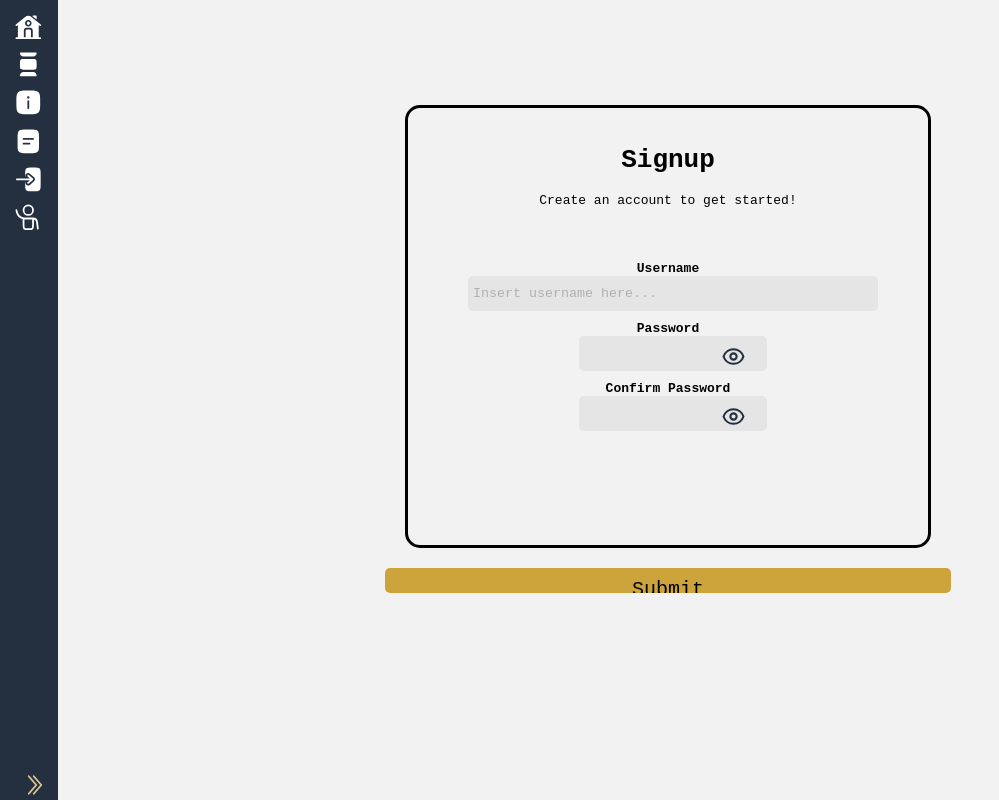
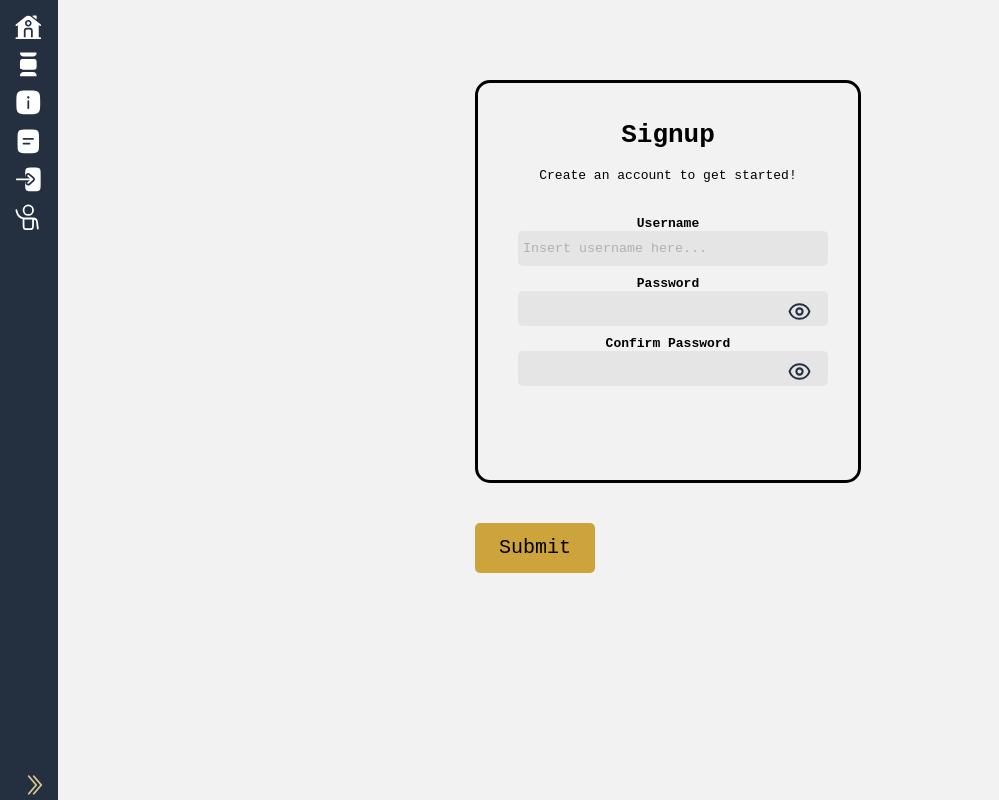
Before and after one commit to MadeleineJonassen/IDATT2105_Full_Stack_Application_Development, a Vue app in the folder FullstackProsjekt/src/frontend/: page /signup in a window 1280 px wide. Shown: the whole page, without its empty margins (0-999 px from the left). Built offline with nearby package versions, Linux system fonts and the light colour scheme.

Commit message:
Change layout for SignupView.vue

```diff
--- a/FullstackProsjekt/src/frontend/src/assets/main.css
+++ b/FullstackProsjekt/src/frontend/src/assets/main.css
@@ -141,10 +141,12 @@ select{
     padding: 10px;
     border-radius: 5px;
     border-color: transparent;
-    min-width: 160px;
     font-family: monospace;
     transition: 0.4s;
     cursor: pointer;
+    width: 120px;
+    height: 50px;
+
 }
 .submit-btn:hover{
     background-color: #a67d0e;
--- a/FullstackProsjekt/src/frontend/src/views/SignupView.vue
+++ b/FullstackProsjekt/src/frontend/src/views/SignupView.vue
@@ -73,9 +73,11 @@
 
 				</div>
 			</div>
+
 			<div class="submit-section">
 				<input class="submit-btn" type="submit"/>
 			</div>
+
 		</form>
 	</div>
 	</body>
@@ -84,7 +86,7 @@
 
 <style>
 .signupPage {
-	padding-top: 85px;
+	padding-top: 10vh;
 	display: flex;
 	justify-content: center;
 	align-items: center;
@@ -96,33 +98,30 @@
 	border-radius: 15px;
 	align-items: center;
 	border-style: solid;
-	margin: 20px;
 }
 
 .signupBox {
-	padding: 40px;
-	min-width: 400px;
+	padding: 20px;
 }
 
 .password-input {
 	position: relative;
 	display: inline-block;
+	min-width: 300px;
 }
 
 .showPasswordIcon {
 	position: absolute;
 	top: 50%;
-	right: 5px; /* Adjust positioning as needed */
+	right: 0;
 	transform: translateY(-50%);
 	border: none;
 	background: none;
 	cursor: pointer;
 }
 
-.submit-section {
-	display: flex;
-	justify-content: center;
-	align-items: center;
+.submit-section{
+	margin-top: 5vh;
 }
 
 </style>
```
